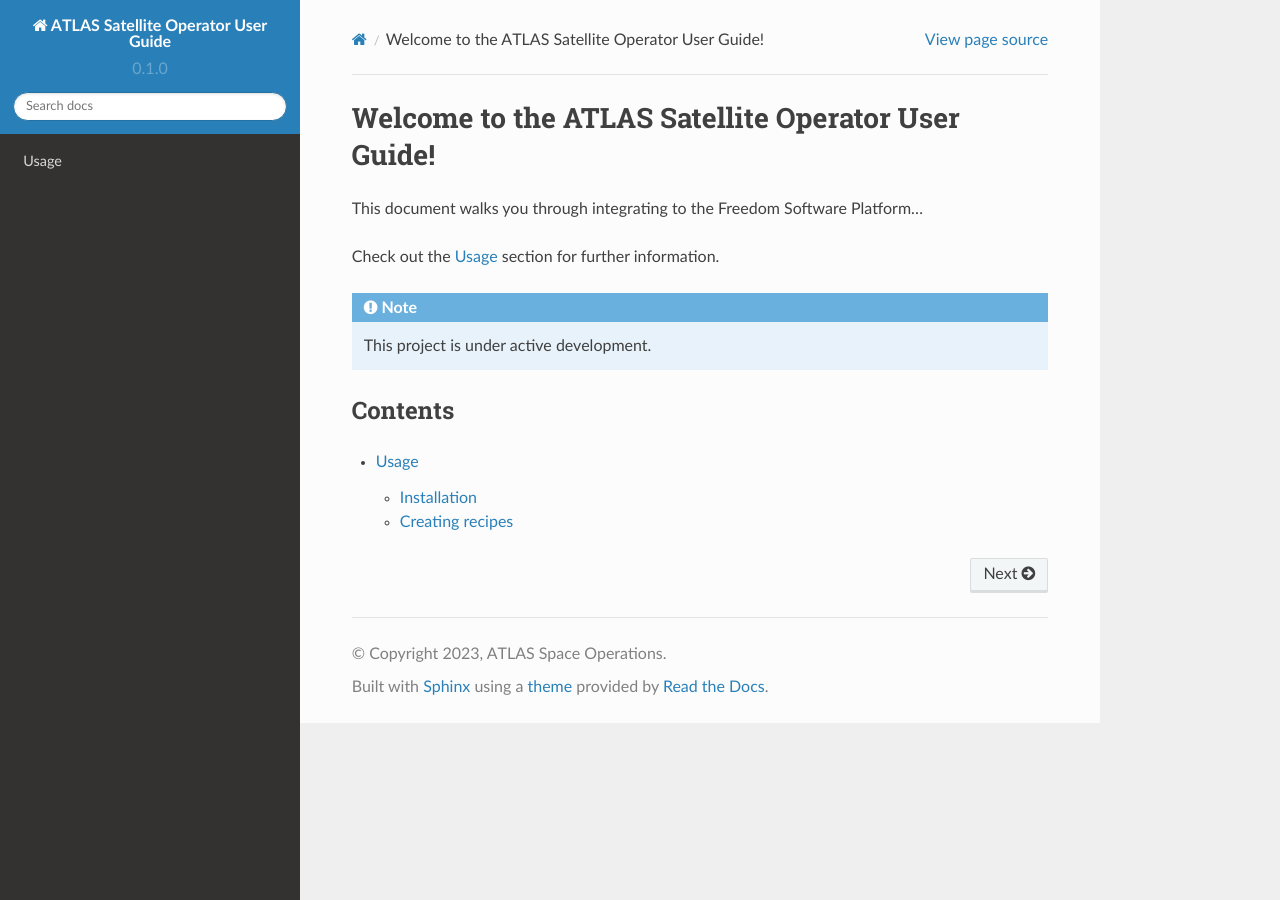
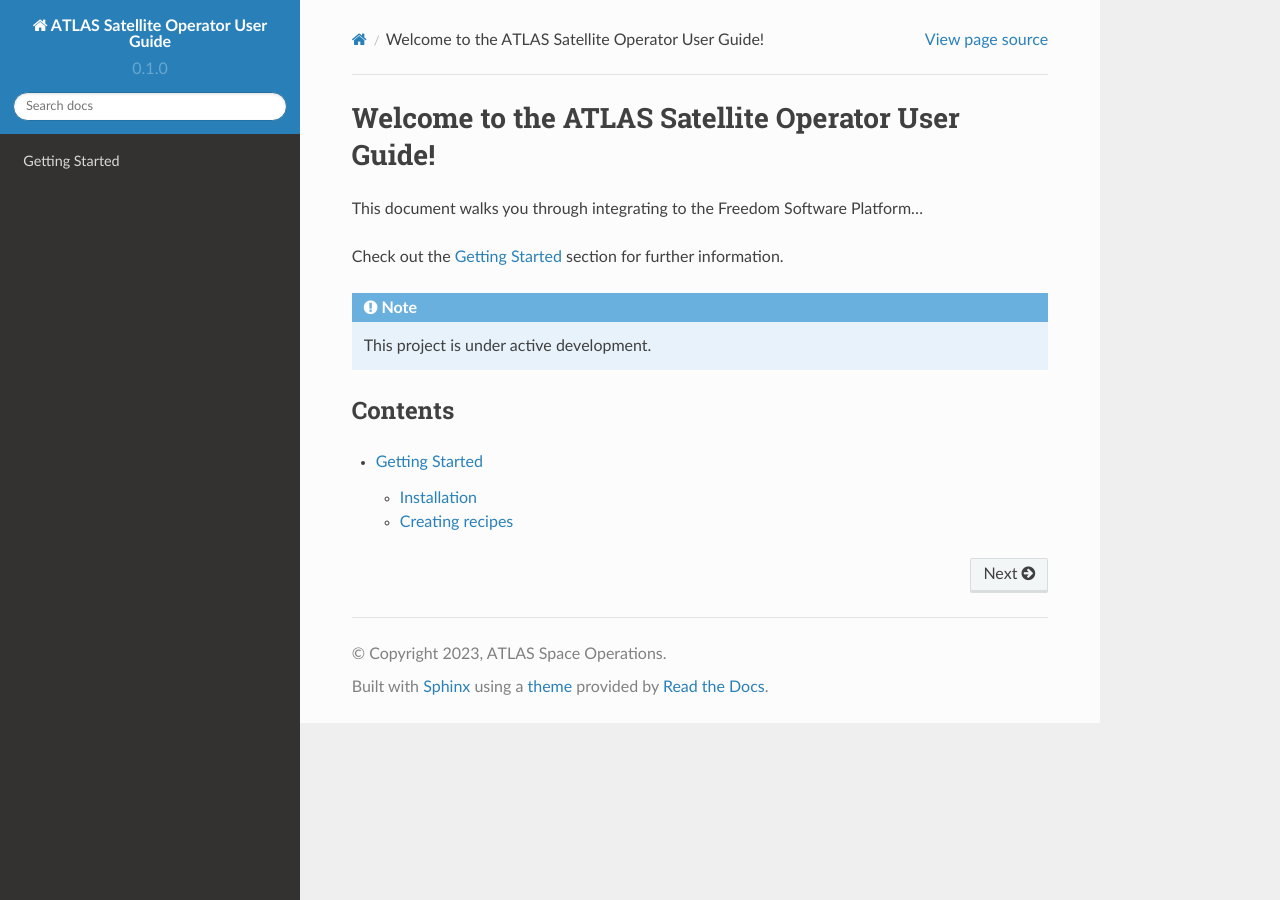
Before and after one commit to pfcooley/asoug-test, a Sphinx documentation site: the page built from docs/source/index.rst, in a window 1280 px wide. Built offline with Sphinx 7.4.7 and the Read the Docs theme 2.0.0, drawn with Linux system fonts in a browser that asks for light colours; pages that are not in the unit, such as notebooks, are missing from menus.

Commit message:
Update Getting Started.rst

```diff
--- a/docs/source/Getting Started.rst
+++ b/docs/source/Getting Started.rst
@@ -1,5 +1,5 @@
-Usage
-=====
+Getting Started
+===============
 
 .. _installation:
 
```
